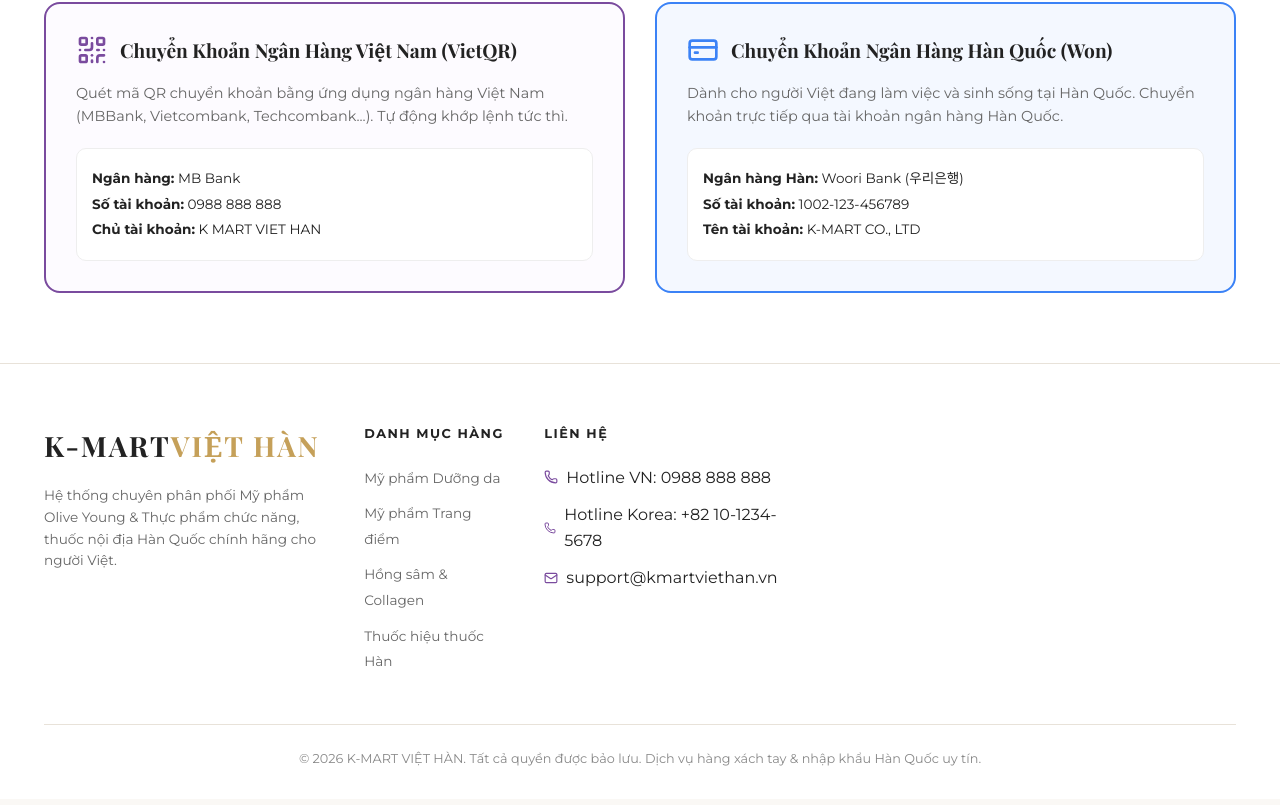
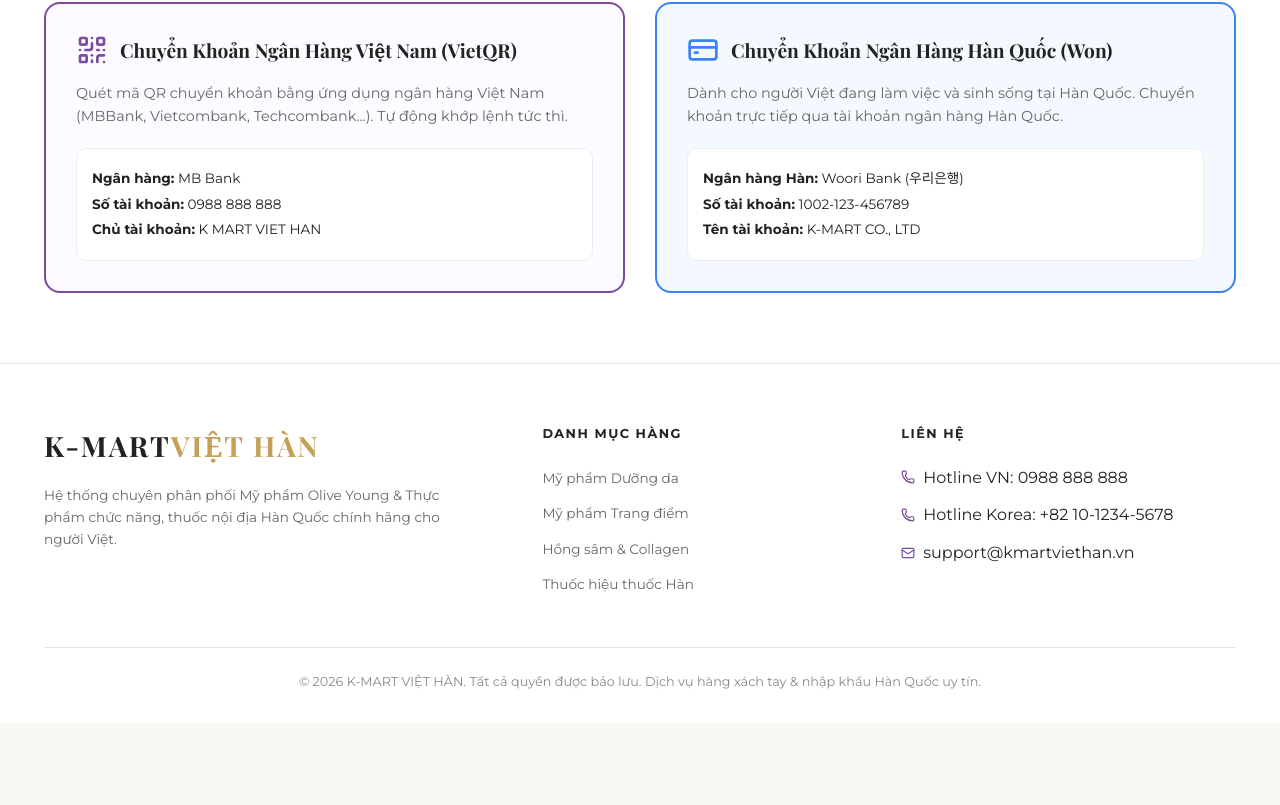
Before and after one commit to vutan2k/oderho, a React (Vite) app: page / in a window 1280 px wide. Shown: the part 3166-3971 px from the top of the page. After the commit the page ends 3937 px from the top, so only its background shows below. Built offline with nearby package versions, Linux system fonts and the light colour scheme; a web font is replaced by a local one.

Commit message:
Căn chỉnh dàn đều 3 cột chân trang Footer giúp giao diện thoáng đãng và cân đối

```diff
--- a/src/index.css
+++ b/src/index.css
@@ -420,8 +420,9 @@
 
 .footer-grid {
   display: grid;
-  grid-template-columns: 2fr 1fr 1.2fr 1.2fr 1.5fr;
-  gap: 40px;
+  grid-template-columns: 1.5fr 1fr 1.2fr;
+  justify-content: space-between;
+  gap: 80px;
   margin-bottom: 50px;
 }
 
```
